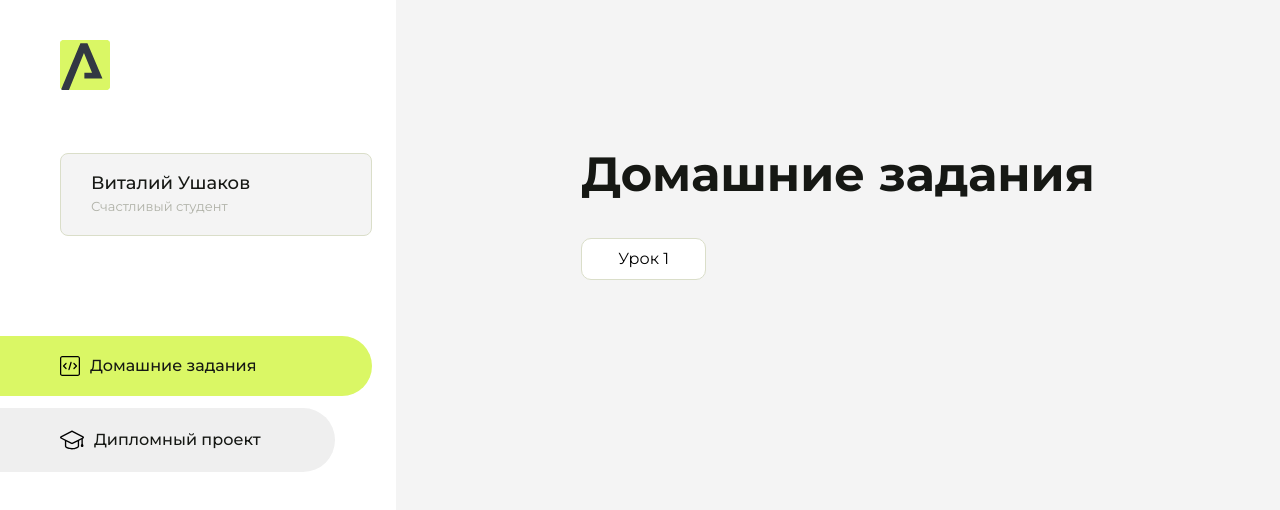
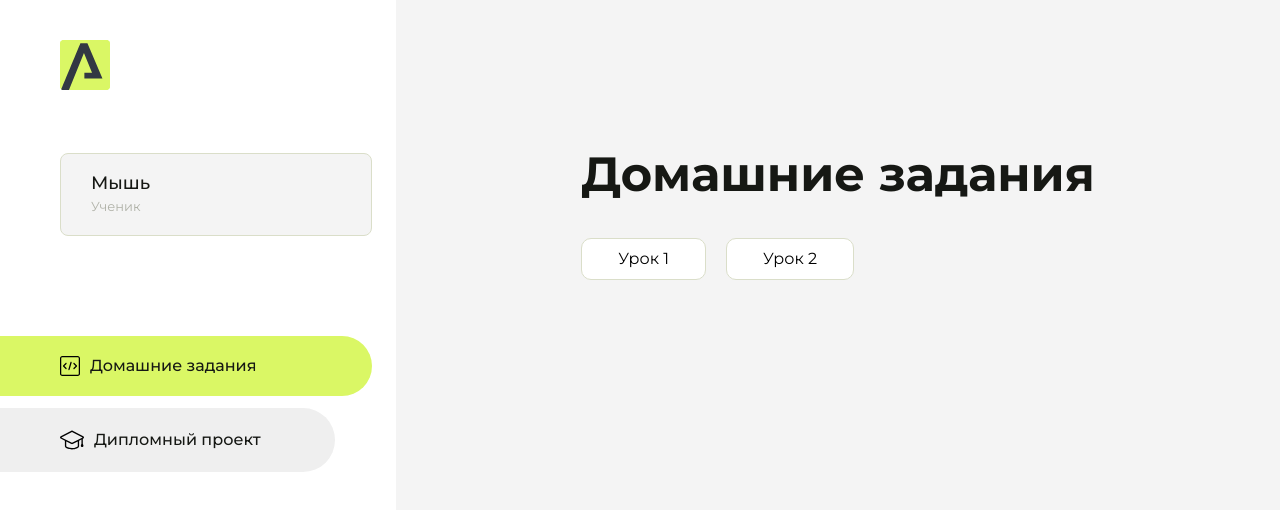
Before and after one commit to mouse-202/homework, a plain HTML site: page index.html in a window 1280 px wide. Drawn offline with Linux system fonts and the light colour scheme.

Commit message:
Update index.html

```diff
--- a/index.html
+++ b/index.html
@@ -43,8 +43,8 @@
                 </svg>
             </div>
             <div class="sidebar__user">
-                <div class="sidebar__name">Виталий Ушаков</div>
-                <div class="sidebar__text">Счастливый студент</div>
+                <div class="sidebar__name">Мышь</div>
+                <div class="sidebar__text">Ученик</div>
             </div>
             <div class="sidebar__tabs">
                 <div class="sidebar__item">
@@ -93,7 +93,10 @@
                 <div class="content__title">Домашние задания</div>
                 <ul class="content__list">
                     <li class="content__list-item">
-                        <a href="lesson1/index.html">Урок 1</a>
+                        <a href="Проект/index.html">Урок 1</a>
+                    </li>
+                    <li class="content__list-item">
+                        <a href="раып/index.html">Урок 2</a>
                     </li>
                 </ul>
             </div>
```
